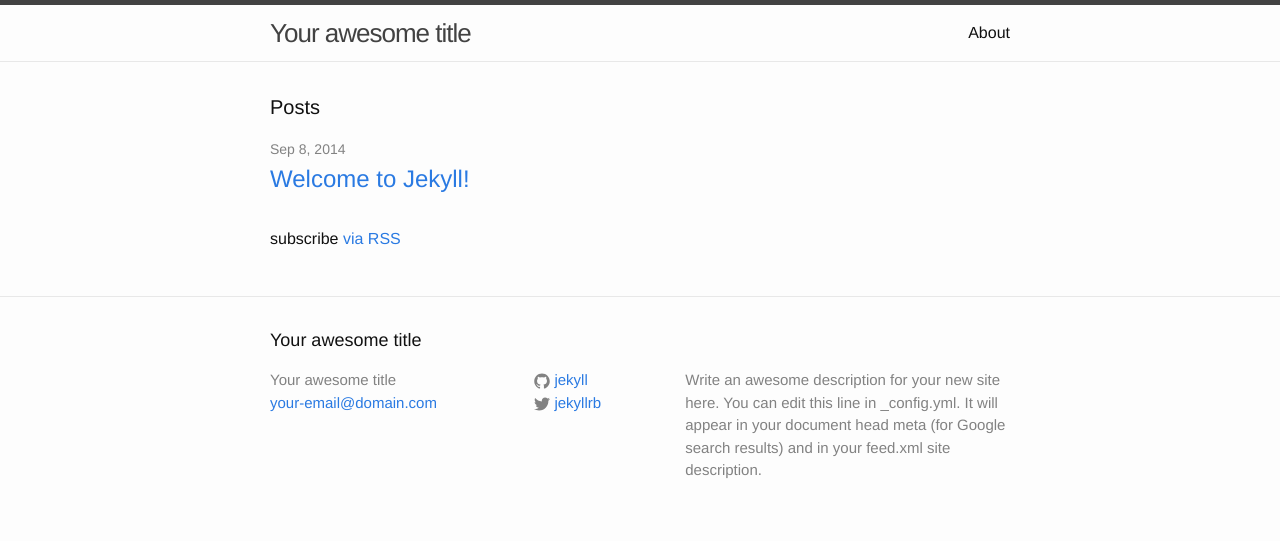
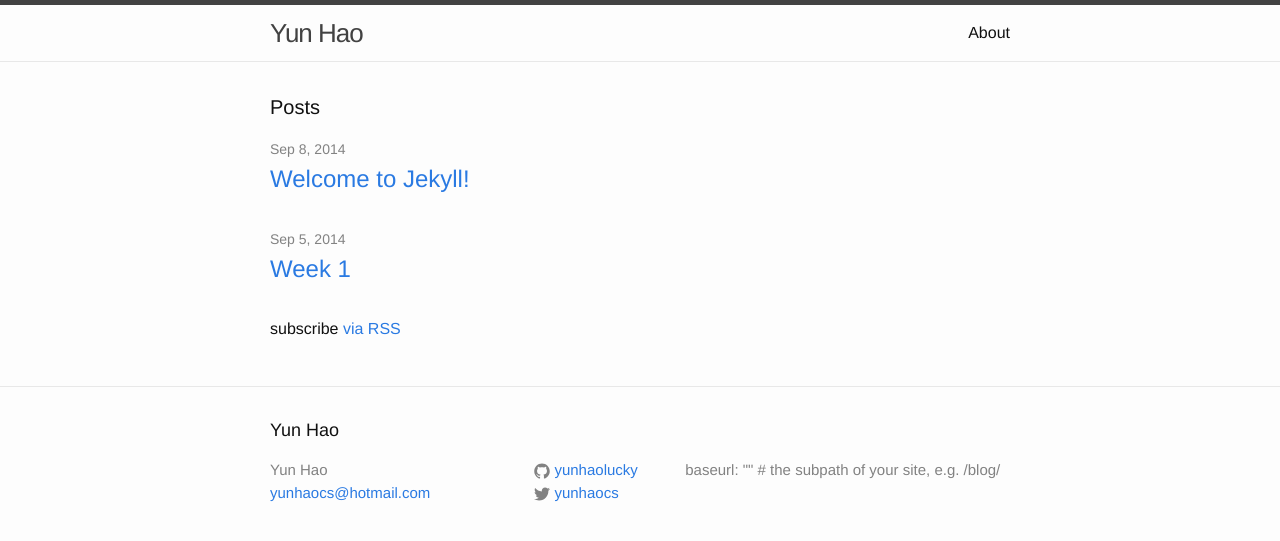
Before and after one commit to yunhaolucky/yunhaolucky.github.io, a Jekyll site: the page built from index.html, in a window 1280 px wide. Shown: the top 541 px of the page. Built offline with Jekyll 4.4.1, drawn with Linux system fonts in a browser that asks for light colours; Markdown is read by kramdown in place of the engine named in the settings.

Commit message:
add picture

```diff
--- a/_config.yml
+++ b/_config.yml
@@ -1,14 +1,14 @@
 # Site settings
-title: Your awesome title
-email: your-email@domain.com
+title: Yun Hao
+email: yunhaocs@hotmail.com
 description: > # this means to ignore newlines until "baseurl:"
-  Write an awesome description for your new site here. You can edit this
-  line in _config.yml. It will appear in your document head meta (for
-  Google search results) and in your feed.xml site description.
-baseurl: "" # the subpath of your site, e.g. /blog/
+
+  baseurl: "" # the subpath of your site, e.g. /blog/
 url: "http://yourdomain.com" # the base hostname & protocol for your site
-twitter_username: jekyllrb
-github_username:  jekyll
+twitter_username: yunhaocs
+github_username:  yunhaolucky
 
 # Build settings
-markdown: kramdown
+#markdown: kramdown
+
+markdown: redcarpet
```
Also changed, not shown: _posts/2014-9-05-week1.markdown (added, +97 -0 lines), assets/bikeshare/week1/distributionofduration.png (added), 4 other files.
